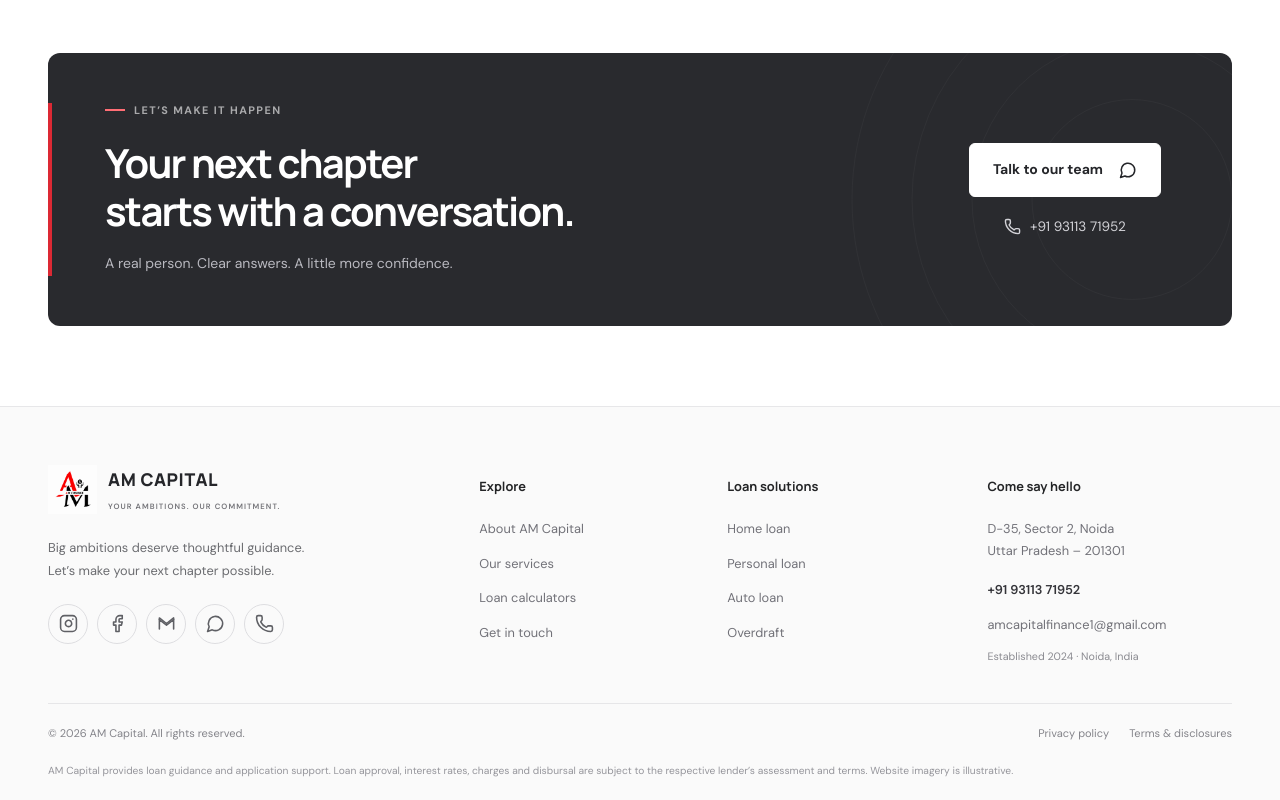
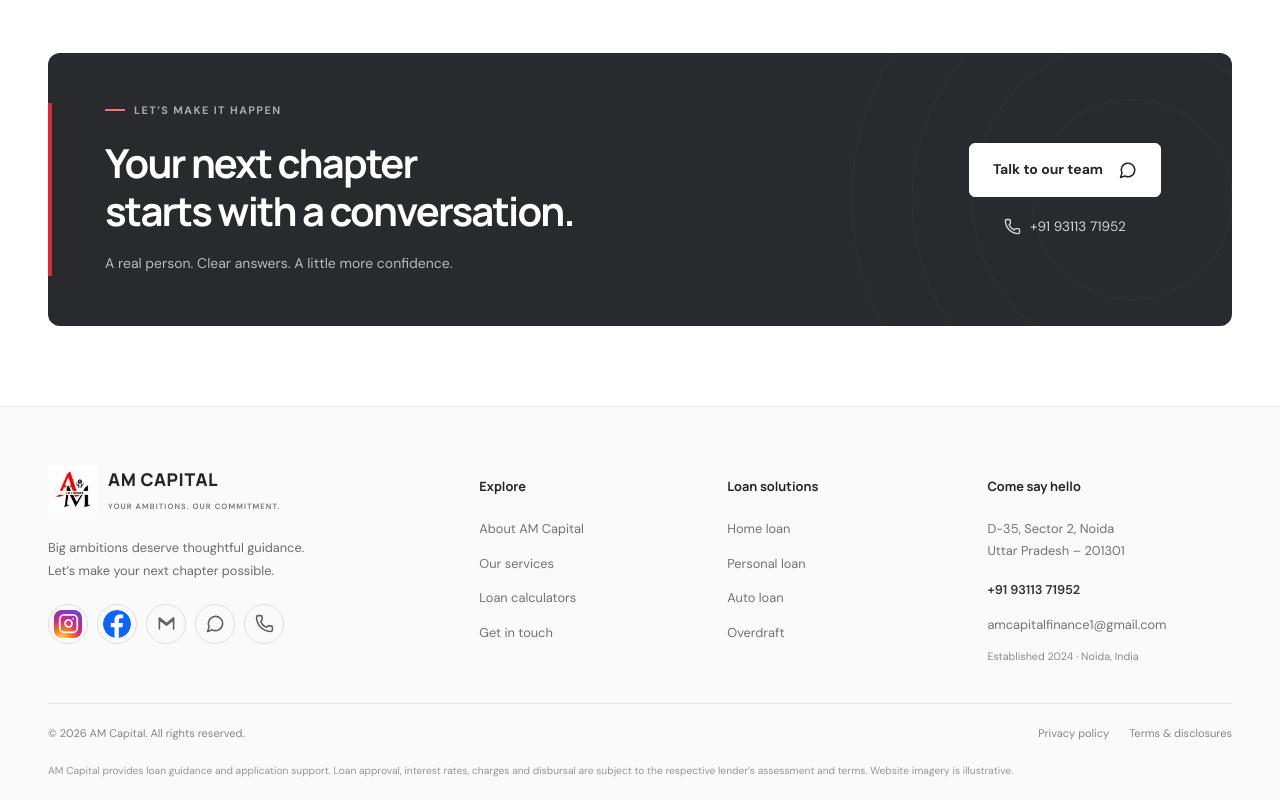
Before and after one commit to manas0x01/amcapitalfinance, a React (Vite) app: page / in a window 1280 px wide. Shown: the part 5870-6670 px from the top of the page. Built offline with nearby package versions, Linux system fonts and the light colour scheme.

Commit message:
Update Site source

```diff
--- a/src/SocialLinks.jsx
+++ b/src/SocialLinks.jsx
@@ -1,6 +1,17 @@
-import { Instagram, Facebook, MessageCircle, Phone } from 'lucide-react';
+import { Instagram, MessageCircle, Phone } from 'lucide-react';
 import { company } from './config';
 import './social-links.css';
+
+function InstagramBrandIcon() {
+  return <span className="brand-icon instagram-brand" aria-hidden="true"><Instagram size={21} strokeWidth={2}/></span>;
+}
+
+function FacebookBrandIcon() {
+  return <svg className="brand-icon facebook-brand" width="28" height="28" viewBox="0 0 24 24" aria-hidden="true">
+    <circle cx="12" cy="12" r="12" fill="#0866ff"/>
+    <path fill="#fff" d="M13.6 24v-9.2h3.1l.46-3.6H13.6V8.9c0-1.04.29-1.75 1.79-1.75h1.91V3.94a25.55 25.55 0 0 0-2.79-.14c-2.77 0-4.67 1.69-4.67 4.79v2.61H6.7v3.6h3.14V24z"/>
+  </svg>;
+}
 
 export function GmailIcon({ size = 19 }) {
   return <svg width={size} height={size} viewBox="0 0 24 24" fill="none" aria-hidden="true">
@@ -11,10 +22,10 @@ export function GmailIcon({ size = 19 }) {
 
 export default function SocialLinks() {
   return <div className="socials" role="group" aria-label="Social media and contact">
-    {[[Instagram, 'Instagram', company.instagram], [Facebook, 'Facebook', company.facebook]].map(([Icon, name, url]) =>
-      url ? <a key={name} href={url} aria-label={name} title={name} target="_blank" rel="noreferrer"><Icon size={19} aria-hidden="true"/></a>
-        : <button key={name} className="social-pending" type="button" aria-disabled="true" aria-label={`${name} — link coming soon`}>
-          <Icon size={19} aria-hidden="true"/><span className="social-tooltip">{name} · Link coming soon</span>
+    {[[InstagramBrandIcon, 'Instagram', company.instagram], [FacebookBrandIcon, 'Facebook', company.facebook]].map(([Icon, name, url]) =>
+      url ? <a key={name} className={`social-brand social-${name.toLowerCase()}`} href={url} aria-label={name === 'Instagram' ? 'Instagram — @amcapitalfinance' : name} title={name === 'Instagram' ? '@amcapitalfinance' : name} target="_blank" rel="noreferrer"><Icon/></a>
+        : <button key={name} className={`social-pending social-brand social-${name.toLowerCase()}`} type="button" aria-disabled="true" aria-label={`${name} — link coming soon`}>
+          <Icon/><span className="social-tooltip">{name} · Link coming soon</span>
         </button>
     )}
     <a href={`mailto:${company.email}`} aria-label={`Email AM Capital at ${company.email}`} title={company.email}><GmailIcon/></a>
--- a/src/config.js
+++ b/src/config.js
@@ -1,6 +1,6 @@
 export const company = {
   name: 'AM Capital', phone: '+91 93113 71952', phoneHref: 'tel:+919311371952',
-  whatsapp: '919311371952', email: 'amcapitalfinance1@gmail.com', facebook: '', instagram: '',
+  whatsapp: '919311371952', email: 'amcapitalfinance1@gmail.com', facebook: '', instagram: 'https://www.instagram.com/amcapitalfinance/',
   address: 'D-35, Sector 2, Noida, Uttar Pradesh 201301',
   map: 'https://www.google.com/maps/search/?api=1&query=D-35%20Sector%202%20Noida%20201301',
   person: 'Anil Yadav', experience: '7+', established: '2024',
--- a/src/social-links.css
+++ b/src/social-links.css
@@ -2,6 +2,10 @@
 .socials a,.socials .social-pending{position:relative;display:grid;place-items:center;width:40px;height:40px;padding:0;border:1px solid #dddde0;background:transparent;border-radius:50%;color:#5f6065}
 .socials a:hover,.socials .social-pending:hover,.socials .social-pending:focus{color:var(--red);border-color:#e0a8af;background:#fff1f1}
 .socials .social-pending{cursor:default}
+.brand-icon{display:block;width:28px;height:28px;flex-shrink:0}
+.instagram-brand{display:grid;place-items:center;border-radius:8px;color:white;background:radial-gradient(circle at 28% 105%,#feda75 0%,#fa7e1e 27%,#d62976 53%,#962fbf 76%,#4f5bd5 100%)}
+.facebook-brand{border-radius:50%;overflow:hidden}
+.socials .social-brand:hover,.socials .social-brand:focus-visible{background:white;border-color:#d6c9db;box-shadow:0 3px 12px #25212a14}
 .social-tooltip{position:absolute;bottom:calc(100% + 9px);left:0;z-index:25;display:none;white-space:nowrap;font-size:.75rem;line-height:1.5;padding:7px 10px;color:#fff;background:#292a2e;border-radius:5px;box-shadow:0 3px 12px #0001;pointer-events:none}
 .social-pending:hover .social-tooltip,.social-pending:focus .social-tooltip{display:block}
 .contact-method>div{min-width:0}.contact-method strong{overflow-wrap:anywhere}.footer-grid>div>a[href^="mailto:"]{overflow-wrap:anywhere}
```
